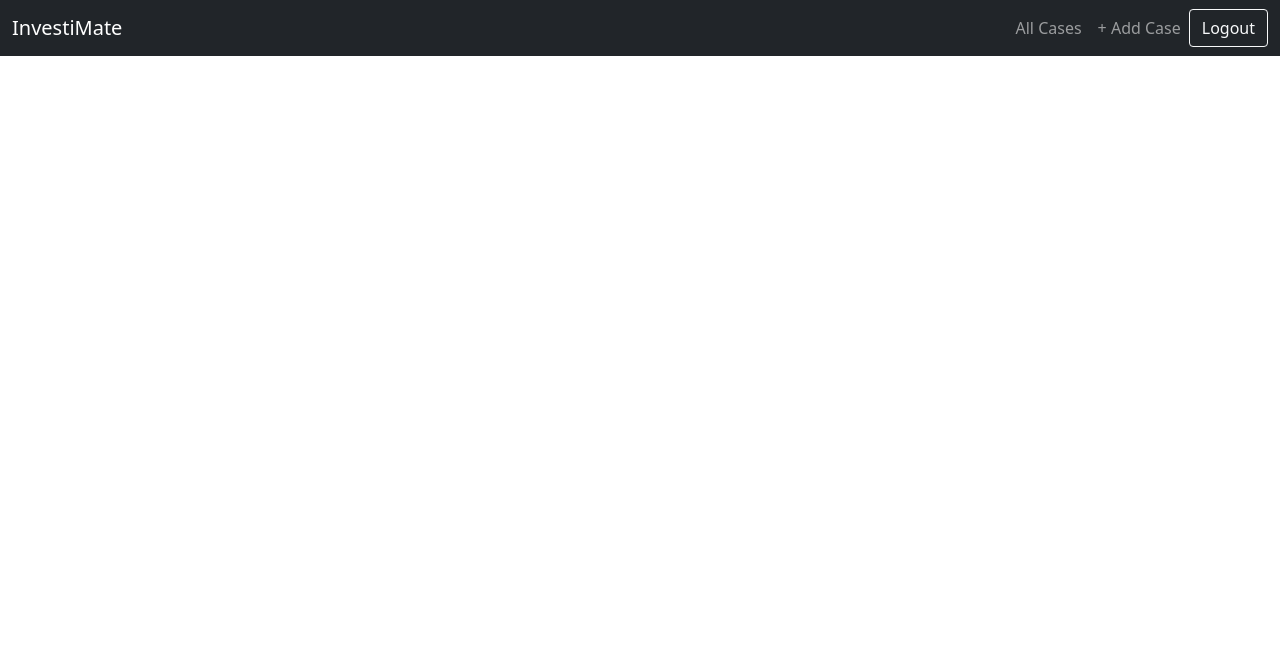
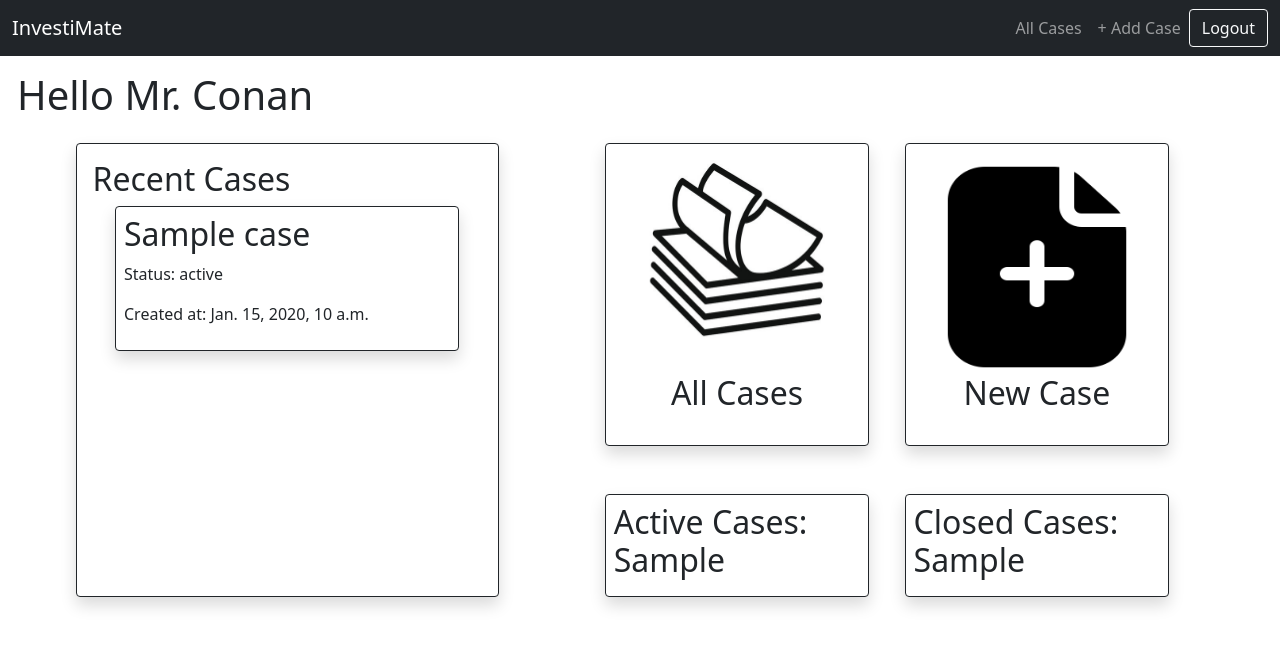
Before and after one commit to 0xdhairya/Investimate, a Django app: template investimate_project/investimate_app/templates/investimate_app/home.html in a window 1280 px wide. Shown: the top 647 px of the page. Run offline with Django 5.2, Linux system fonts and the light colour scheme; the template is opened without the code that fills it: most values are stand-ins (such as "Sample title", 1, 10 or a date in 2020); data that the repository does not hold is empty.

Commit message:
more changes

```diff
--- a/investimate_project/investimate_app/forms.py
+++ b/investimate_project/investimate_app/forms.py
@@ -12,7 +12,7 @@ class CaseForm(forms.ModelForm):
 
     class Meta:
         model = Case
-        exclude = ['created_at']
+        exclude = ['created_at', 'status']
         fields = '__all__'
         labels = {
             'name' : 'Name',
--- a/investimate_project/investimate_app/templates/investimate_app/home.html
+++ b/investimate_project/investimate_app/templates/investimate_app/home.html
@@ -1,7 +1,50 @@
 {% extends 'investimate_app/layout.html' %}
+{% load static %}
 {% block title %}
   Home
 {% endblock %}
 {% block content %}
-
+  <div class="container-fluid">
+    <h1>Hello Mr. Conan</h1>
+    <div class="row justify-content-evenly">
+      <div class="col-md-4 card border-dark shadow mt-3 p-3">
+        <h2>Recent Cases</h2>
+        {% if not recentCases %}
+          <p>No Data</p>
+        {% else %}
+          <div class="row-cols-1 row justify-content-center">
+            {% for case in recentCases %}
+              <div class="card border-dark shadow mb-3 p-2 col-10" onclick="location.href='{% url 'case' case.id %}'">
+                <h2>{{ case.name }}</h2>
+                <p>Status: {{ case.status }}</p>
+                <p>Created at: {{ case.created_at }}</p>
+              </div>
+            {% endfor %}
+          </div>
+        {% endif %}
+      </div>
+      <div class="col-md-6">
+        <div class="row text-center col-sm justify-content-evenly">
+          <div class="col-sm-5 mt-3 pt-3 card border-dark shadow" onclick="location.href='{% url 'cases' %}'">
+            <!-- CITATION: Image source: https://t4.ftcdn.net/jpg/03/36/04/33/360_F_336043300_JzBoRN1kA82edgOQfLNirY6tS8t1E35O.jpg -->
+            <img src="{% static 'images/allCases.jpg' %}" alt="All Cases" class="card-img-top w-100 h-75" />
+            <h2>All Cases</h2>
+          </div>
+          <div class="col-sm-5 mt-3 pt-3 card border-dark shadow" onclick="location.href='{% url 'add-case' %}'">
+            <!-- CITATION: Image source: https://www.shutterstock.com/image-vector/new-document-icon-vector-1678449811 -->
+            <img src="{% static 'images/newCase.png' %}" alt="New Case" class="card-img-top w-100 h-75" />
+            <h2>New Case</h2>
+          </div>
+        </div>
+        <div class="row col-sm justify-content-evenly">
+          <div class="col-sm-5 mt-3 mt-sm-5 card border-dark shadow p-2">
+            <h2>Active Cases: {{ activeCases }}</h2>
+          </div>
+          <div class="col-sm-5 mt-3 mt-sm-5 card border-dark shadow p-2">
+            <h2>Closed Cases: {{ closedCases }}</h2>
+          </div>
+        </div>
+      </div>
+    </div>
+  </div>
 {% endblock %}
--- a/investimate_project/investimate_app/templates/investimate_app/layout.html
+++ b/investimate_project/investimate_app/templates/investimate_app/layout.html
@@ -1,3 +1,4 @@
+{% load static %}
 <!DOCTYPE html>
 <html>
   <head>
@@ -13,11 +14,17 @@
     <style>
       main {
         margin-top: 10px;
+        padding: 5px;
       }
       .errorlist {
         color: red;
         list-style-type: none;
         padding-left: 0;
+      }
+      .card-image {
+        width: 80%;
+        height: auto;
+        margin-bottom: 10px;
       }
     </style>
   </head>
--- a/investimate_project/investimate_app/templates/investimate_app/new-case-form.html
+++ b/investimate_project/investimate_app/templates/investimate_app/new-case-form.html
@@ -7,7 +7,7 @@
     <nav aria-label="breadcrumb">
       <ol class="breadcrumb">
         <li class="breadcrumb-item">
-          <a href="#">Home</a>
+          <a href="{% url 'home' %}">Home</a>
         </li>
         <li class="breadcrumb-item active" aria-current="page">Add Case</li>
       </ol>
--- a/investimate_project/investimate_app/urls.py
+++ b/investimate_project/investimate_app/urls.py
@@ -3,7 +3,7 @@ from . import views
 
 urlpatterns = [
     path('', views.home_view, name='home'),
-    path('cases/', views.cases_view, name='cases'),
     path('add-case/', views.add_case_view, name='add-case'),
     path('case/<int:case_id>/', views.case_view, name='case'),
+    path('cases/', views.cases_view, name='cases'),
 ]
--- a/investimate_project/investimate_project/settings.py
+++ b/investimate_project/investimate_project/settings.py
@@ -11,6 +11,7 @@ https://docs.djangoproject.com/en/5.1/ref/settings/
 """
 
 from pathlib import Path
+import os
 
 # Build paths inside the project like this: BASE_DIR / 'subdir'.
 BASE_DIR = Path(__file__).resolve().parent.parent
@@ -120,6 +121,10 @@ USE_TZ = True
 
 STATIC_URL = 'static/'
 
+STATICFILES_DIRS = (
+    os.path.join(BASE_DIR, 'static'),
+)
+
 # Default primary key field type
 # https://docs.djangoproject.com/en/5.1/ref/settings/#default-auto-field
 
```
Also changed, not shown: investimate_project/investimate_app/models.py (+9 -1 lines), investimate_project/investimate_app/templates/investimate_app/case.html (+16 -0 lines), investimate_project/investimate_app/templates/investimate_app/cases.html (+27 -0 lines), investimate_project/investimate_app/views.py (+6 -2 lines), investimate_project/db.sqlite3, investimate_project/investimate_app/migrations/0002_case_status_alter_case_created_at.py (added), investimate_project/investimate_app/static/images/allCases.jpg (added), investimate_project/investimate_app/static/images/newCase.png (added).
